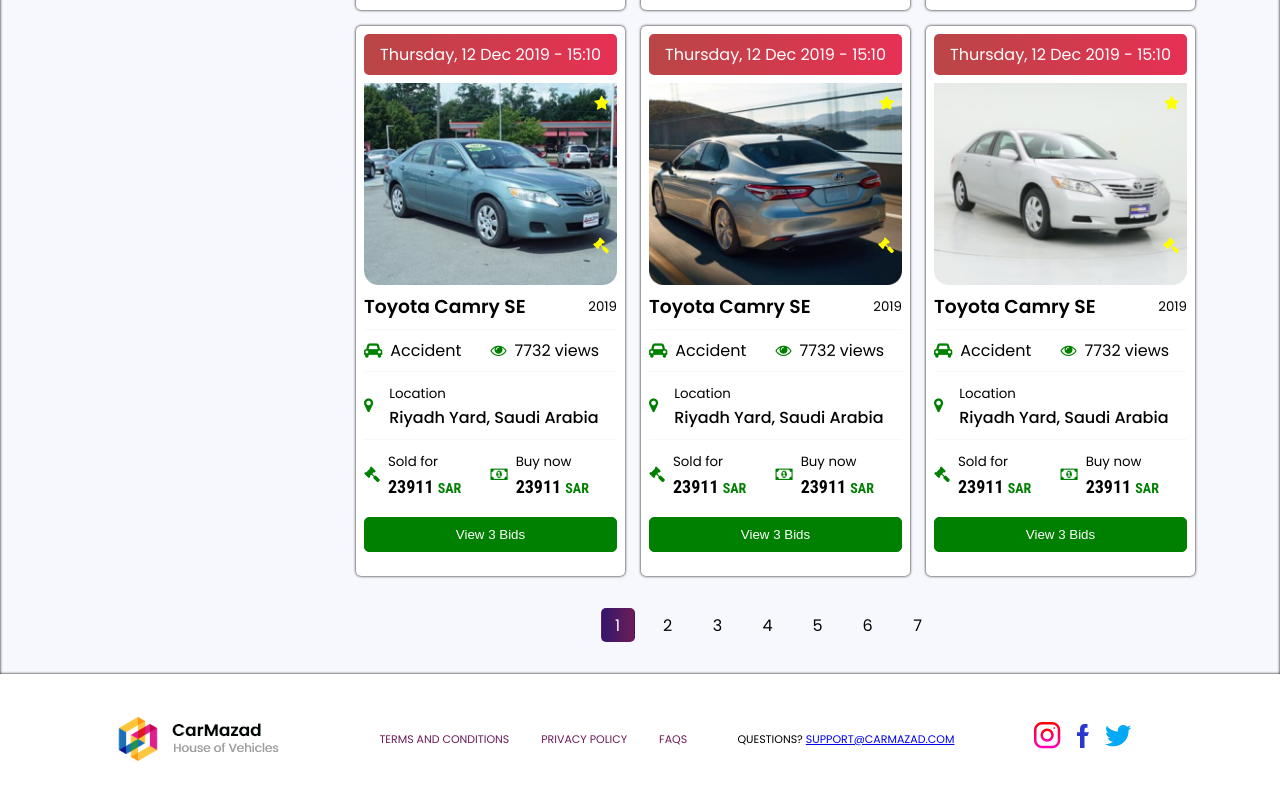
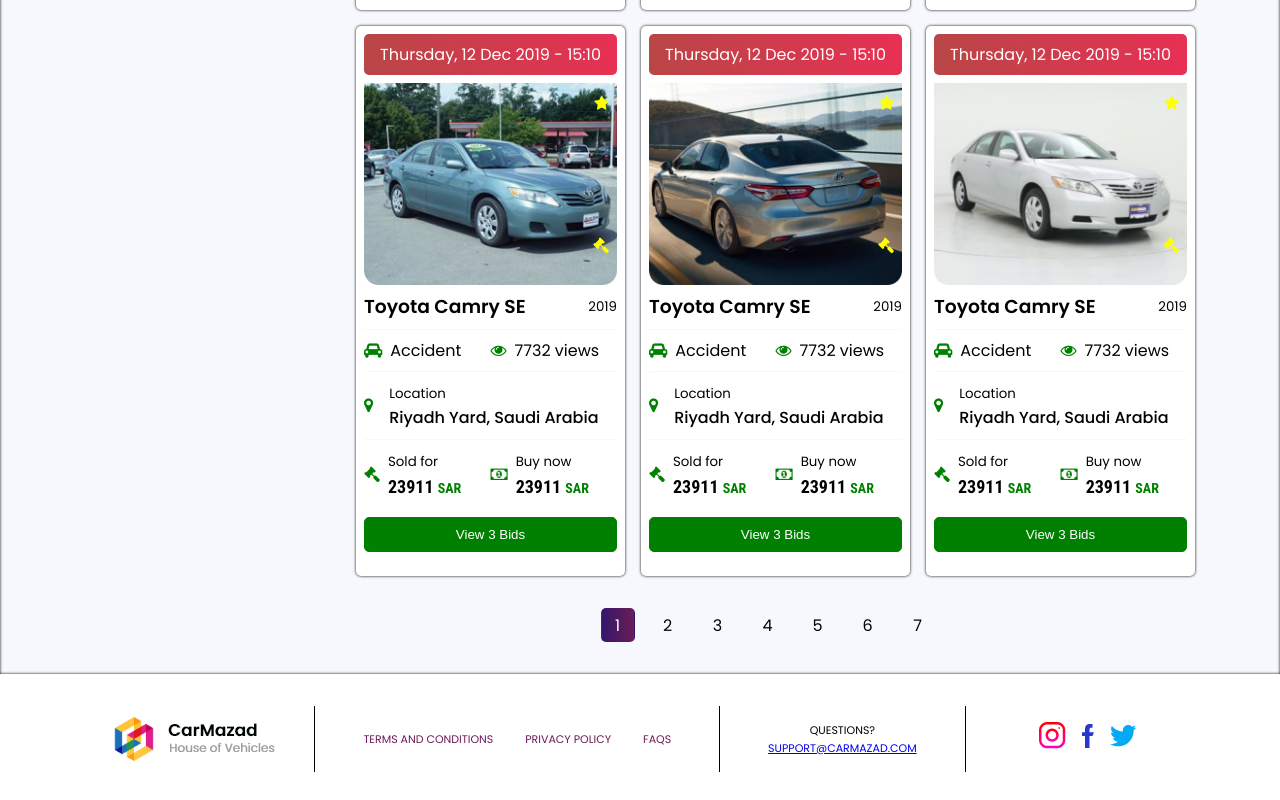
Before and after one commit to florinatanasoaei155/car-auction, an Angular app: page / in a window 1280 px wide. Shown: the part 1368-2168 px from the top of the page. Built offline with nearby package versions, Linux system fonts and the light colour scheme.

Commit message:
add footer column separator

```diff
--- a/src/app/layout/footer/footer.component.scss
+++ b/src/app/layout/footer/footer.component.scss
@@ -4,6 +4,10 @@
 .page-footer {
   padding-top: $spacing-4;
   padding-bottom: $spacing-4;
+
+  &__logo {
+    padding: 0 $spacing-4;
+  }
 
   &__container {
     display: flex;
@@ -14,23 +18,29 @@
     }
 
     .support {
+      padding: 0 $spacing-4;
+      border-right: 1px solid $secondary-color;
       p {
-        padding-left: $spacing-4;
         text-transform: uppercase;
         text-align: center;
         font-size: $font-size-very-small;
         line-height: $line-height-very-small;
       }
+
     }
 
     nav {
       flex-basis: 25%;
       display: flex;
       justify-content: center;
+      border-left: 1px solid $secondary-color;
+      border-right: 1px solid $secondary-color;
+      padding: 0 $spacing-4;
 
       ul {
         list-style-type: none;
         display: flex;
+        padding-left: 0;
 
         li {
           @include flex-center-align;
@@ -50,6 +60,8 @@
     }
 
     .social-media {
+      padding: 0 $spacing-4;
+
       &__icon {
         padding: $spacing-1;
       }
```
